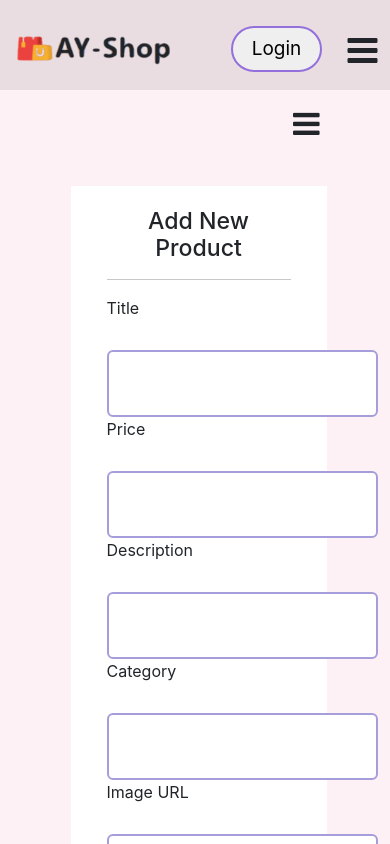
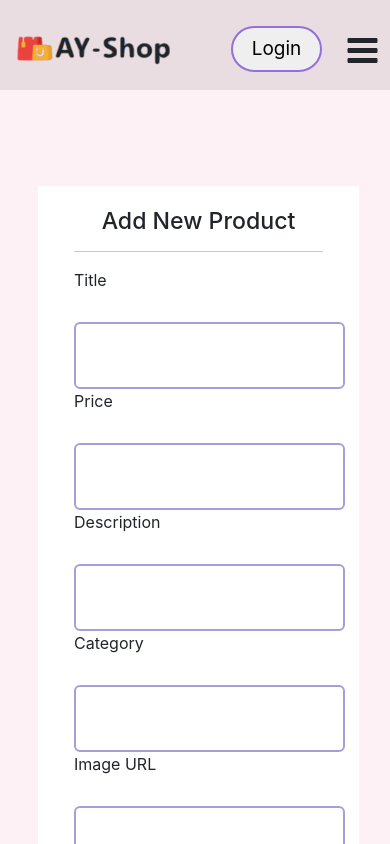
Before and after one commit to ankitkumariuj/ay-sell-front, a React (Create React App) app: page /admin in a window 390 px wide. Shown: the top 844 px of the page. Built offline with nearby package versions, Linux system fonts and the light colour scheme; sample sign-in values are in the browser's storage.

Commit message:
Update Admin.css

```diff
--- a/src/AddData/Admin.css
+++ b/src/AddData/Admin.css
@@ -56,11 +56,12 @@ display: flex;
     padding: 22px 36px 0px;
         height: 736px;
         margin-top: 96px;
-        width: 256px;
+        width: 321px;
         background: white;
         margin-bottom: 45px;
         margin-left: 7px;
 }
+
 .screen ul{
     flex-direction: column;
     display: none;
@@ -69,7 +70,7 @@ display: flex;
     margin-left: 0px;
 }
 .xs{
-transform: translate3d(281px, 58px, 10px);
+   transform: translate3d(401px, 63px, 10px);
    display: block;
    font-size: 31px;
 }
@@ -80,7 +81,7 @@ transform: translate3d(281px, 58px, 10px);
     margin-top: 71px;
     position: absolute;
     background-color: lavenderblush;
-          padding: 0 143px 45px;
+    padding: 0px 194px 45px;
 }
 #sd li a{
     text-decoration: none;
```
